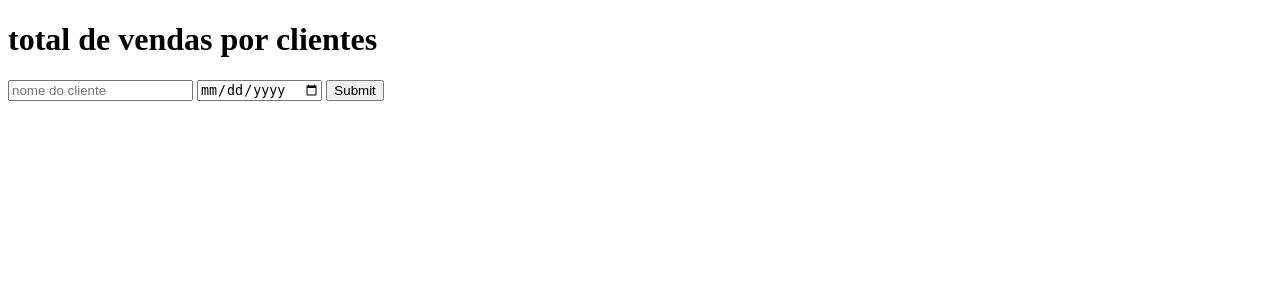
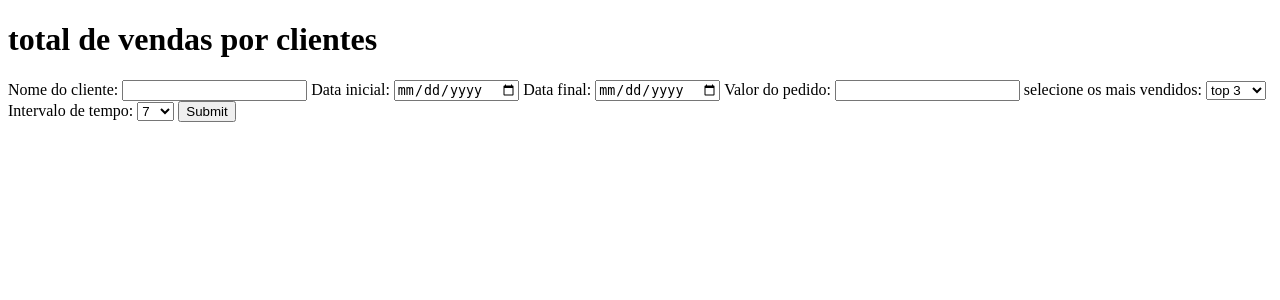
Before and after one commit to cllararibeiro/gestao_pedidos, a Flask app: template templates/relatorios.html in a window 1280 px wide. Shown: the top 300 px of the page. Run offline with Flask 3, Linux system fonts and the light colour scheme; the template is opened without the code that fills it, so the values that code supplies are empty; some libraries are stand-ins or nearby versions.

Commit message:
mudanças nos relatorios

```diff
--- a/app.py
+++ b/app.py
@@ -48,6 +48,26 @@ def cadastrar_cliente():
 
 @app.route ('/relatorios' , methods=['GET', 'POST'])
 def relatorios():
+    if request.method == 'POST':
+        nome = request.form['nome']
+        start_data = request.form['start_data']
+        final_data = request.form['final_data']
+        valor_pedido = request.form['valor_pedido']
+        tops = request.form['tops']
+        intervalo = request.form['intervalo']
+
+        if nome and start_data and final_data:
+            pass
+
+        if valor_pedido and start_data and final_data:
+            pass
+
+        if tops and intervalo:
+            pass
+
+        if intervalo:
+            pass
+
     return "essa rota esta em manutenção"
 
 @app.route('/cadastrar_produto', methods=['GET', 'POST'])
--- a/templates/relatorios.html
+++ b/templates/relatorios.html
@@ -9,8 +9,27 @@
     <div>
         <h1>total de vendas por clientes</h1>
         <form action="{{url_for('relatorios')}}" method="post">
-            <input type="text" name="nome" placeholder="nome do cliente">
-            <input type="date">
+            <label for="nome">Nome do cliente:</label>
+            <input type="text" name="nome" >
+            <label for="start_data">Data inicial:</label>
+            <input type="date" name="start_data">
+            <label for="final_data">Data final:</label>
+            <input type="date" name="final_data">
+            <label for="valor_pedido">Valor do pedido:</label>
+            <input type="text" name="valor_pedido">
+            <label for="tops">selecione os mais vendidos:</label>
+            <select name="tops" id="tops">
+                <option value="3">top 3</option>
+                <option value="10">top 10</option>
+                <option value="20">top 20</option>
+            </select>
+            <label for="intervalo">Intervalo de tempo:</label>
+            <select name="intervalo" id="intervalo">
+                <option value="7">7</option>
+                <option value="30">30</option>
+                <option value="60">60</option>
+                <option value="90">90</option>
+            </select>
             <input type="submit">
         </form>
     </div>
```
